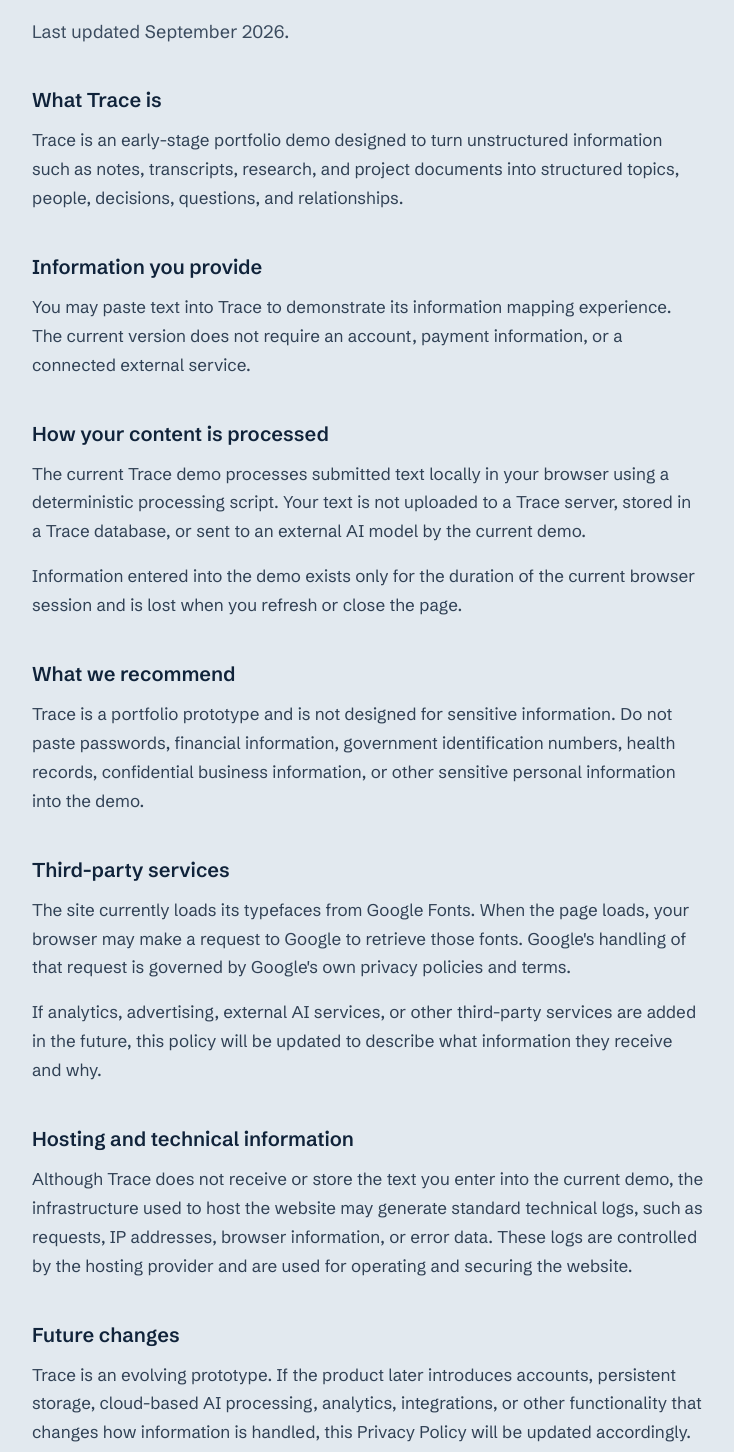
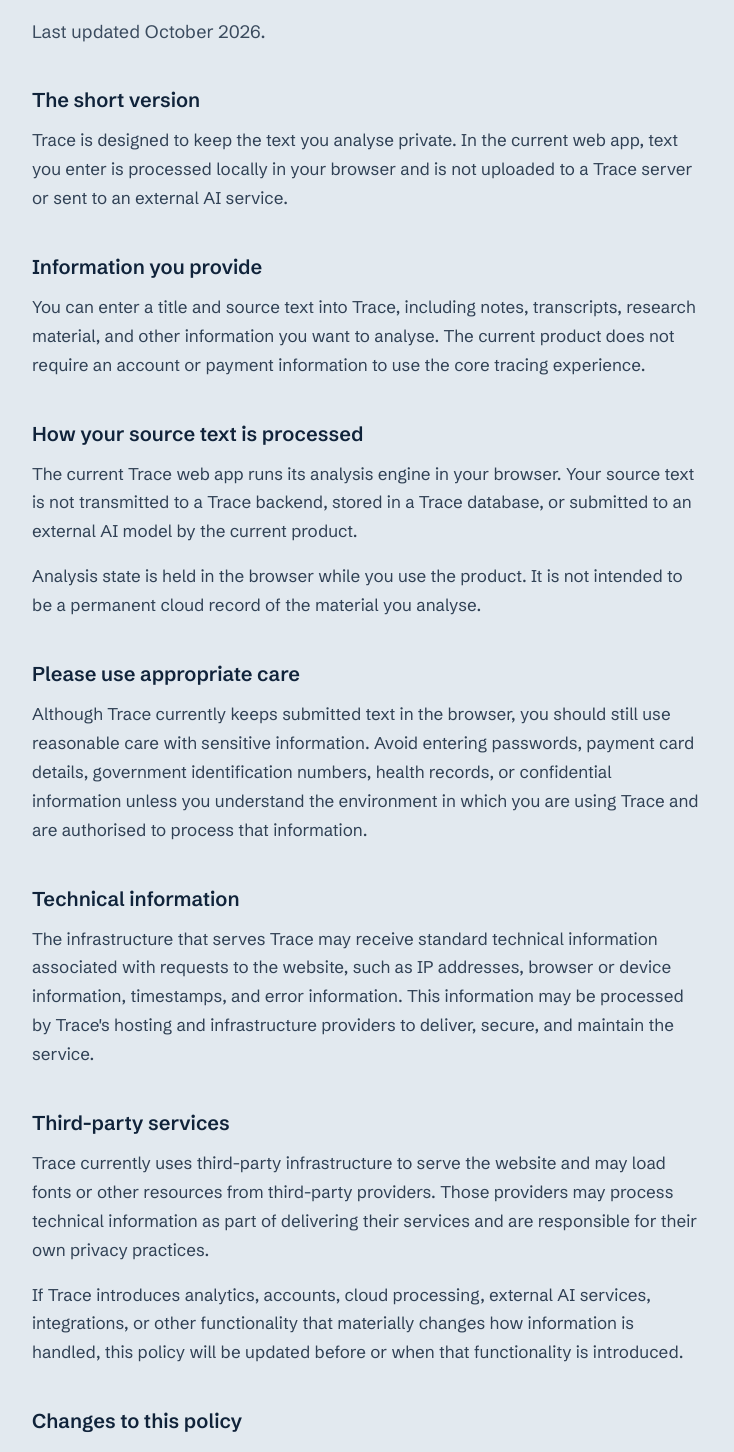
Before and after one commit to Wuraola-Adebisi/Trace, a React (Vite) app: page /privacy in a window 1280 px wide. Shown: the part 180-1632 px from the top of the page, without its empty margins (272-1006 px from the left). Built offline with nearby package versions, Linux system fonts and the light colour scheme.

Commit message:
Refine product copy in Privacy.tsx

```diff
--- a/src/pages/Privacy.tsx
+++ b/src/pages/Privacy.tsx
@@ -2,112 +2,77 @@
 
 export default function Privacy() {
   return (
-    <PageShell title="Privacy" intro="Last updated September 2026.">
+    <PageShell title="Privacy" intro="Last updated October 2026.">
       <div className="space-y-10 text-[17px] leading-[1.7] text-ink/85">
         <section>
-          <h2 className="mb-3 text-xl font-semibold text-ink">
-            What Trace is
-          </h2>
+          <h2 className="mb-3 text-xl font-semibold text-ink">The short version</h2>
           <p>
-            Trace is an early-stage portfolio demo designed to turn
-            unstructured information such as notes, transcripts, research,
-            and project documents into structured topics, people, decisions,
-            questions, and relationships.
+            Trace is designed to keep the text you analyse private. In the current web app, text you enter is processed
+            locally in your browser and is not uploaded to a Trace server or sent to an external AI service.
           </p>
         </section>
-
         <section>
-          <h2 className="mb-3 text-xl font-semibold text-ink">
-            Information you provide
-          </h2>
+          <h2 className="mb-3 text-xl font-semibold text-ink">Information you provide</h2>
           <p>
-            You may paste text into Trace to demonstrate its information
-            mapping experience. The current version does not require an
-            account, payment information, or a connected external service.
+            You can enter a title and source text into Trace, including notes, transcripts, research material, and other
+            information you want to analyse. The current product does not require an account or payment information to use
+            the core tracing experience.
           </p>
         </section>
-
         <section>
-          <h2 className="mb-3 text-xl font-semibold text-ink">
-            How your content is processed
-          </h2>
+          <h2 className="mb-3 text-xl font-semibold text-ink">How your source text is processed</h2>
           <p>
-            The current Trace demo processes submitted text locally in your
-            browser using a deterministic processing script. Your text is not
-            uploaded to a Trace server, stored in a Trace database, or sent to
-            an external AI model by the current demo.
+            The current Trace web app runs its analysis engine in your browser. Your source text is not transmitted to a
+            Trace backend, stored in a Trace database, or submitted to an external AI model by the current product.
           </p>
           <p className="mt-4">
-            Information entered into the demo exists only for the duration of
-            the current browser session and is lost when you refresh or close
-            the page.
+            Analysis state is held in the browser while you use the product. It is not intended to be a permanent cloud
+            record of the material you analyse.
           </p>
         </section>
-
         <section>
-          <h2 className="mb-3 text-xl font-semibold text-ink">
-            What we recommend
-          </h2>
+          <h2 className="mb-3 text-xl font-semibold text-ink">Please use appropriate care</h2>
           <p>
-            Trace is a portfolio prototype and is not designed for sensitive
-            information. Do not paste passwords, financial information,
-            government identification numbers, health records, confidential
-            business information, or other sensitive personal information into
-            the demo.
+            Although Trace currently keeps submitted text in the browser, you should still use reasonable care with
+            sensitive information. Avoid entering passwords, payment card details, government identification numbers,
+            health records, or confidential information unless you understand the environment in which you are using Trace
+            and are authorised to process that information.
           </p>
         </section>
-
         <section>
-          <h2 className="mb-3 text-xl font-semibold text-ink">
-            Third-party services
-          </h2>
+          <h2 className="mb-3 text-xl font-semibold text-ink">Technical information</h2>
           <p>
-            The site currently loads its typefaces from Google Fonts. When the
-            page loads, your browser may make a request to Google to retrieve
-            those fonts. Google's handling of that request is governed by
-            Google's own privacy policies and terms.
+            The infrastructure that serves Trace may receive standard technical information associated with requests to
+            the website, such as IP addresses, browser or device information, timestamps, and error information. This
+            information may be processed by Trace's hosting and infrastructure providers to deliver, secure, and maintain
+            the service.
+          </p>
+        </section>
+        <section>
+          <h2 className="mb-3 text-xl font-semibold text-ink">Third-party services</h2>
+          <p>
+            Trace currently uses third-party infrastructure to serve the website and may load fonts or other resources from
+            third-party providers. Those providers may process technical information as part of delivering their services
+            and are responsible for their own privacy practices.
           </p>
           <p className="mt-4">
-            If analytics, advertising, external AI services, or other
-            third-party services are added in the future, this policy will be
-            updated to describe what information they receive and why.
+            If Trace introduces analytics, accounts, cloud processing, external AI services, integrations, or other
+            functionality that materially changes how information is handled, this policy will be updated before or when
+            that functionality is introduced.
           </p>
         </section>
-
         <section>
-          <h2 className="mb-3 text-xl font-semibold text-ink">
-            Hosting and technical information
-          </h2>
+          <h2 className="mb-3 text-xl font-semibold text-ink">Changes to this policy</h2>
           <p>
-            Although Trace does not receive or store the text you enter into
-            the current demo, the infrastructure used to host the website may
-            generate standard technical logs, such as requests, IP addresses,
-            browser information, or error data. These logs are controlled by
-            the hosting provider and are used for operating and securing the
-            website.
+            Trace may update this Privacy Policy as the product and its data practices change. The revision date at the top
+            of this page indicates when the policy was last updated.
           </p>
         </section>
-
         <section>
-          <h2 className="mb-3 text-xl font-semibold text-ink">
-            Future changes
-          </h2>
+          <h2 className="mb-3 text-xl font-semibold text-ink">Contact</h2>
           <p>
-            Trace is an evolving prototype. If the product later introduces
-            accounts, persistent storage, cloud-based AI processing, analytics,
-            integrations, or other functionality that changes how information
-            is handled, this Privacy Policy will be updated accordingly.
-          </p>
-        </section>
-
-        <section>
-          <h2 className="mb-3 text-xl font-semibold text-ink">
-            Contact
-          </h2>
-          <p>
-            If you have questions about this Privacy Policy or how information
-            is handled by Trace, please use the contact method provided on the
-            website.
+            Questions about privacy or how Trace handles information can be raised through the contact channel made
+            available by Trace.
           </p>
         </section>
       </div>
```
